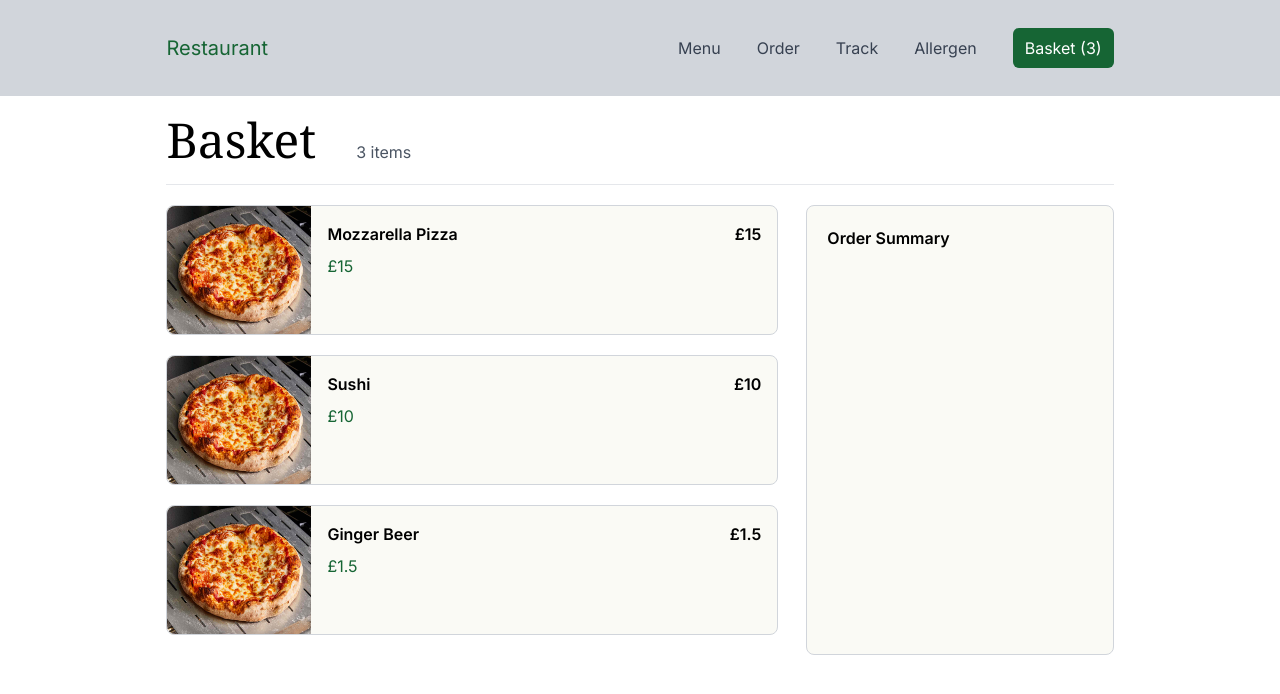
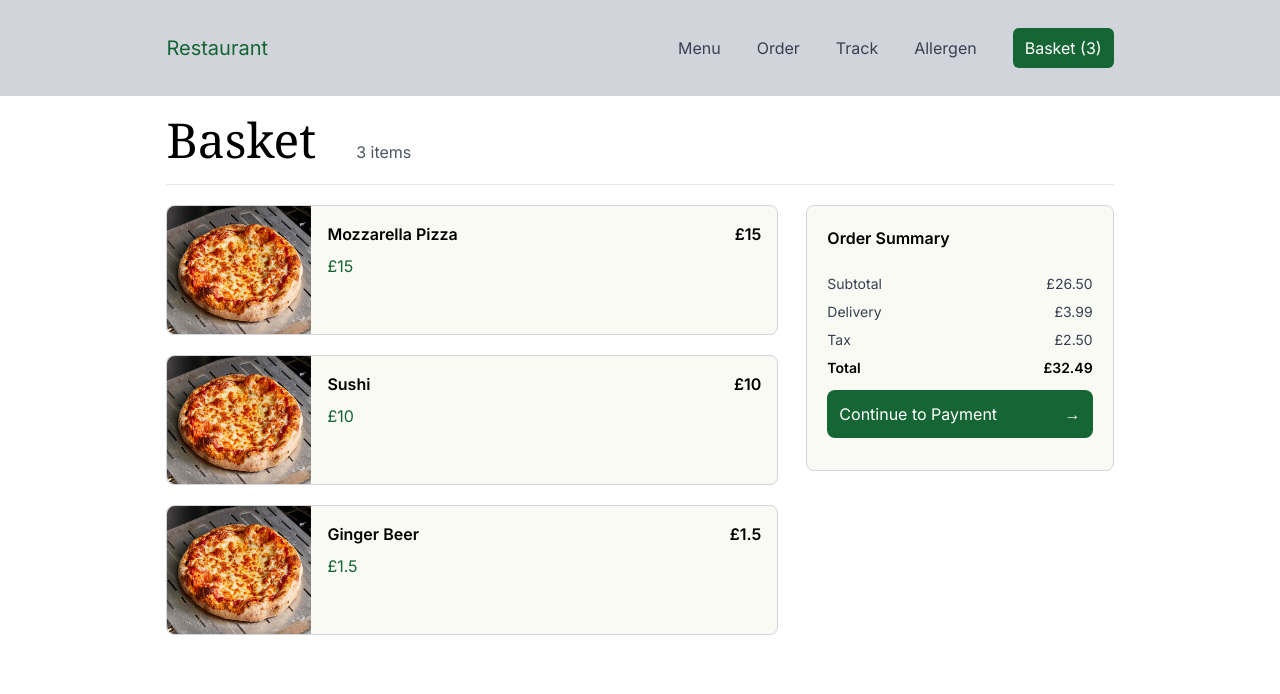
Before and after one commit to RealPhilos/resturant_website_team_project, a Next.js app in the folder frontend/: page /checkout in a window 1280 px wide. Shown: the top 694 px of the page. Built offline with nearby package versions, Linux system fonts and the light colour scheme.

Commit message:
added orderSummary section in checkout page

```diff
--- a/frontend/src/app/checkout/components/orderSummary.jsx
+++ b/frontend/src/app/checkout/components/orderSummary.jsx
@@ -2,9 +2,28 @@ import React from "react";
 
 export default function OrderSummary() {
   return (
-    <div className="w-1/3 min-h-32 border p-5 border-gray-300 rounded-lg bg-[#FAFAF5]">
+    <div className="w-1/3 self-start border p-5 border-gray-300 rounded-lg bg-[#FAFAF5]">
       <span className="font-semibold">Order Summary</span>
-      <div></div>
+      <div className="flex text-sm text-gray-700 mt-6 w-full justify-between">
+        <span>Subtotal</span>
+        <span>£26.50</span>
+      </div>
+      <div className="flex text-sm my-2 text-gray-700 w-full justify-between">
+        <span>Delivery</span>
+        <span>£3.99</span>
+      </div>
+      <div className="flex text-sm my-2 text-gray-700 w-full justify-between">
+        <span>Tax</span>
+        <span>£2.50</span>
+      </div>
+      <div className="flex text-sm my-2 font-semibold w-full justify-between">
+        <span>Total</span>
+        <span>£32.49</span>
+      </div>
+      <button className="p-3 bg-green-800 rounded-lg w-full text-white my-3 flex justify-between">
+        <span>Continue to Payment</span>
+        <span>&rarr;</span>
+      </button>
     </div>
   );
 }
--- /dev/null
+++ b/frontend/src/app/providers/cart.jsx
@@ -0,0 +1,7 @@
+"use client";
+import { useState } from "react";
+
+export default function CartContextProvider() {
+  const [items, setItems] = useState([]);
+  return <div>CartContextProvider</div>;
+}
```
